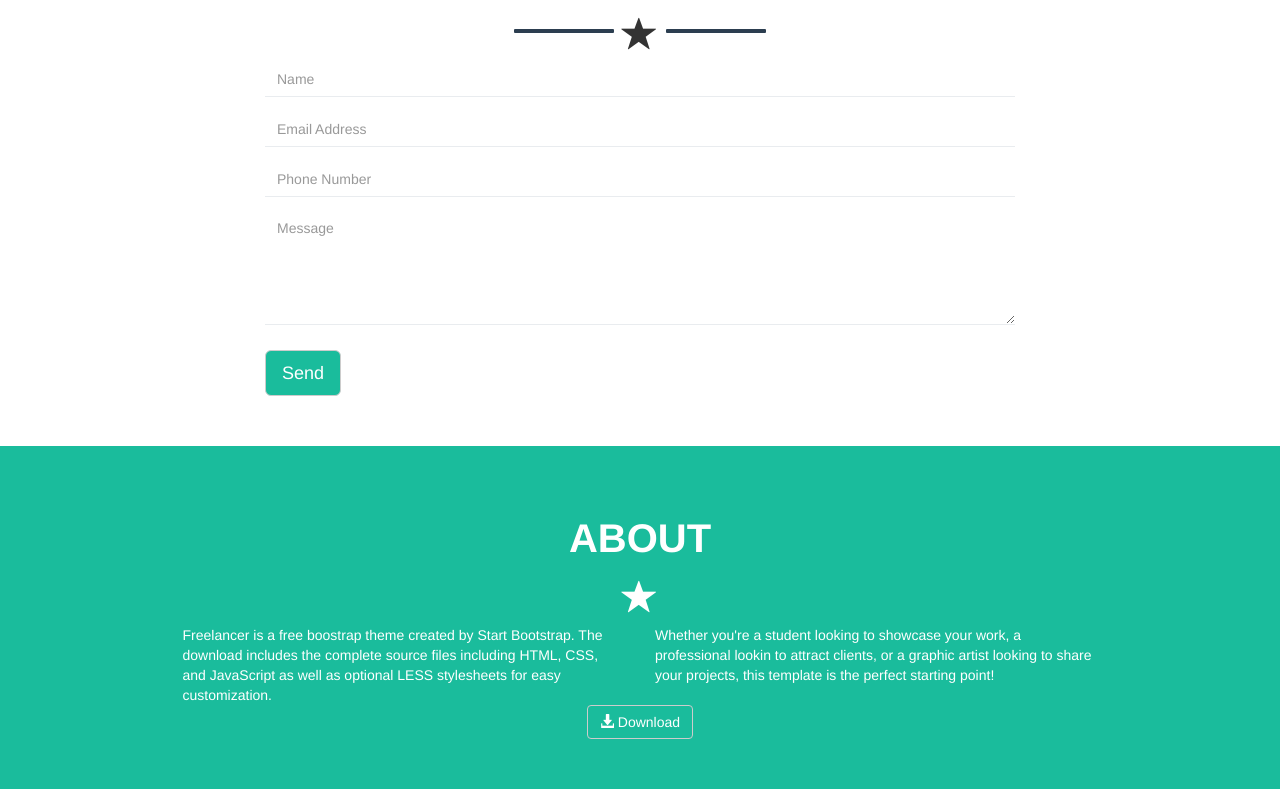
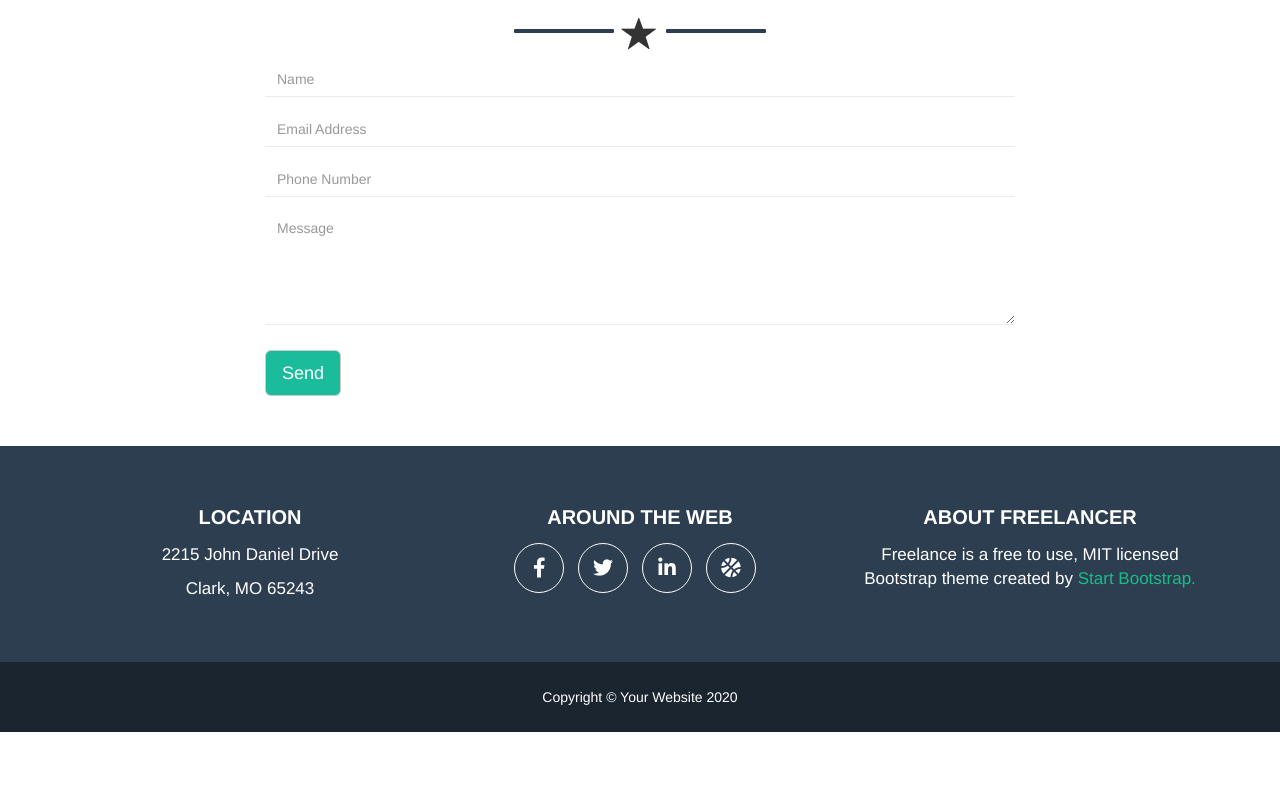
Before and after one commit to claudiocenghialta/html-css-bootstrap-freelancer, a plain HTML site: page index.html in a window 1280 px wide. Shown: the part 1957-2746 px from the top of the page. After the commit the page ends 2689 px from the top, so only its background shows below. Drawn offline with nearby package versions, Linux system fonts and the light colour scheme.

Commit message:
footer completed

```diff
--- a/css/style.css
+++ b/css/style.css
@@ -150,3 +150,54 @@ section h4 {
     background-color: #1abc9c;
     color: white;
 }
+
+footer {
+    padding-top: 50px;
+    padding-bottom: 50px;
+}
+
+footer h4 {
+    font-size: 2rem;
+    font-weight: bold;
+    margin-bottom: 15px;
+}
+
+footer p {
+    font-size: 1.7rem;
+}
+
+footer .social {
+    border: 1px solid white;
+    border-radius: 50%;
+    padding: 5px;
+    display: inline-block;
+    position: relative;
+    width: 50px;
+    height: 50px;
+    margin-right: 10px;
+}
+
+footer i {
+    font-size: 2rem;
+    color: white;
+    position: absolute;
+    top: 50%;
+    left: 50%;
+    transform: translate(-50%, -50%);
+}
+
+footer a {
+    color: #1abc89
+}
+
+footer a:hover {
+    color: #11775c;
+}
+
+.my_footer-bottom {
+    background-color: #1a252f;
+    height: 70px;
+    line-height: 70px;
+    font-size: 1.4rem;
+    color: white;
+}
--- a/index.html
+++ b/index.html
@@ -6,6 +6,7 @@
         <meta name="viewport" content="width=device-width, initial-scale=1">
         <!-- Latest compiled and minified CSS -->
         <link rel="stylesheet" href="https://maxcdn.bootstrapcdn.com/bootstrap/3.3.7/css/bootstrap.min.css" integrity="sha384-BVYiiSIFeK1dGmJRAkycuHAHRg32OmUcww7on3RYdg4Va+PmSTsz/K68vbdEjh4u" crossorigin="anonymous">
+        <link rel="stylesheet" href="https://use.fontawesome.com/releases/v5.13.1/css/all.css">
         <link rel="stylesheet" href="css/style.css">
         <title>Bootstrap Freelancer</title>
     </head>
@@ -159,29 +160,34 @@
             </div>
         </section>
 
-        <section id="my_sec_about" class="container-fluid">
+        <footer class="my_sec_blue  text-center">
             <div class="container">
-                <div class="row">
-                    <h2 class="text-uppercase text-center">About</h2>
-                    <div class="my_star text-center">
-                        <span class="my_line"></span>
-                        <span class="glyphicon glyphicon-star" aria-hidden="true"></span>
-                        <span class="my_line"></span>
+                <div class="my_footer-top row">
+                    <div class="col-xs-12 col-md-4">
+                        <h4 class="text-uppercase">Location</h4>
+                        <p>2215 John Daniel Drive</p>
+                        <p>Clark, MO 65243</p>
                     </div>
-                    <div class="col-xs-10 col-xs-offset-1">
-                        <div class="col-md-6">Freelancer is a free boostrap theme created by Start Bootstrap. The download includes the complete source files including HTML, CSS, and JavaScript as well as optional LESS stylesheets for easy
-                            customization.</div>
-                        <div class="col-md-6">Whether you're a student looking to showcase your work, a professional lookin to attract clients, or a graphic artist looking to share your projects, this template is the perfect starting point!</div>
+                    <div class="col-xs-12 col-md-4">
+                        <h4 class="text-uppercase">Around the web</h4>
+                        <div class="social"><a href="#"><i class="fab fa-facebook-f"></i></a></div>
+                        <div class="social"><a href="#"><i class="fab fa-twitter"></i></a></div>
+                        <div class="social"><a href="#"><i class="fab fa-linkedin-in"></i></a></div>
+                        <div class="social"><a href="#"><i class="fas fa-basketball-ball"></i></a></div>
                     </div>
-                    <div class="col-xs-12 text-center ">
-                        <div class="btn btn-default my_btn_download">
-                            <span class="glyphicon glyphicon-download-alt" aria-hidden="true"></span>
-                            Download
-                        </div>
+                    <div class="col-xs-12 col-md-4">
+                        <h4 class="text-uppercase">About Freelancer</h4>
+                        <p>Freelance is a free to use, MIT licensed Bootstrap theme created by <a href="#">Start Bootstrap.</a></p>
                     </div>
                 </div>
+
             </div>
-        </section>
+        </footer>
+        <div class="my_footer-bottom row">
+            <div class="container text-center">
+                Copyright © Your Website 2020
+            </div>
+        </div>
     </body>
 
 </html>
```
